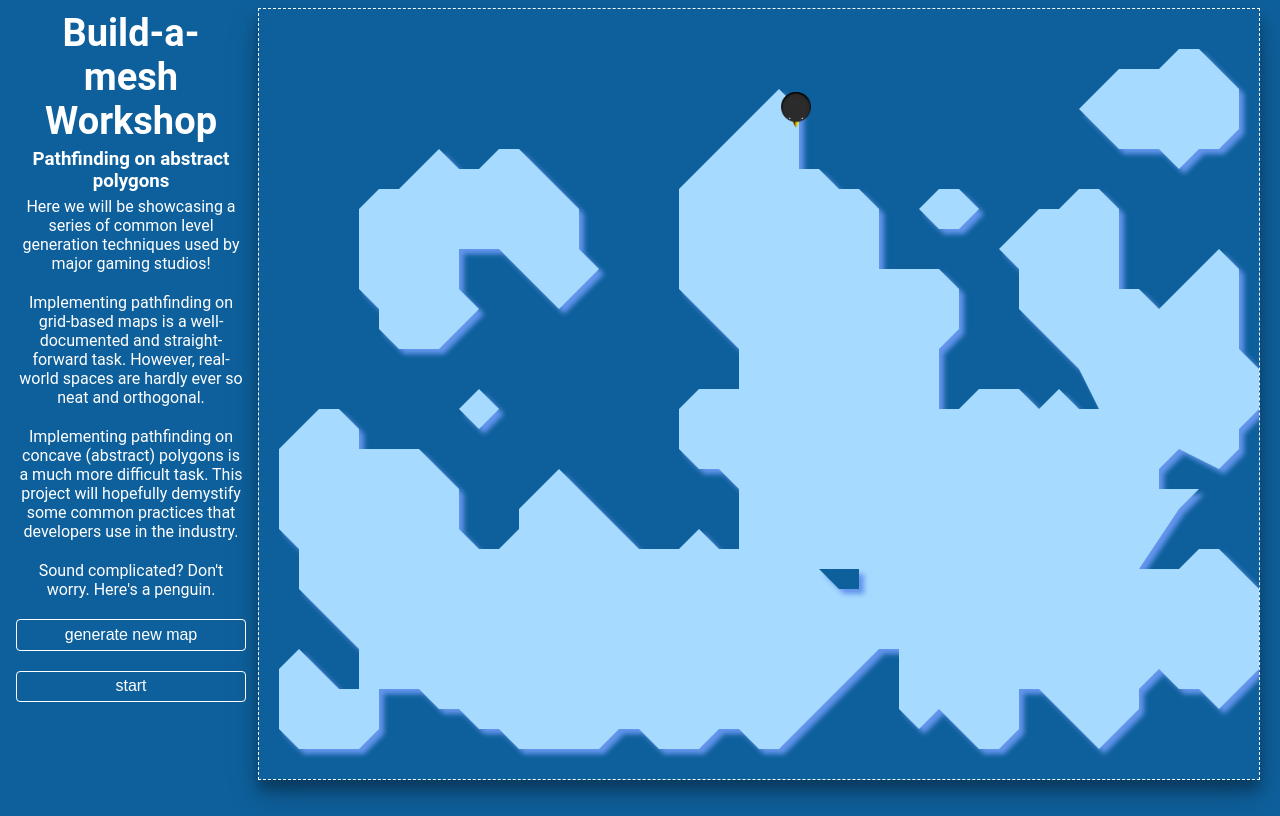
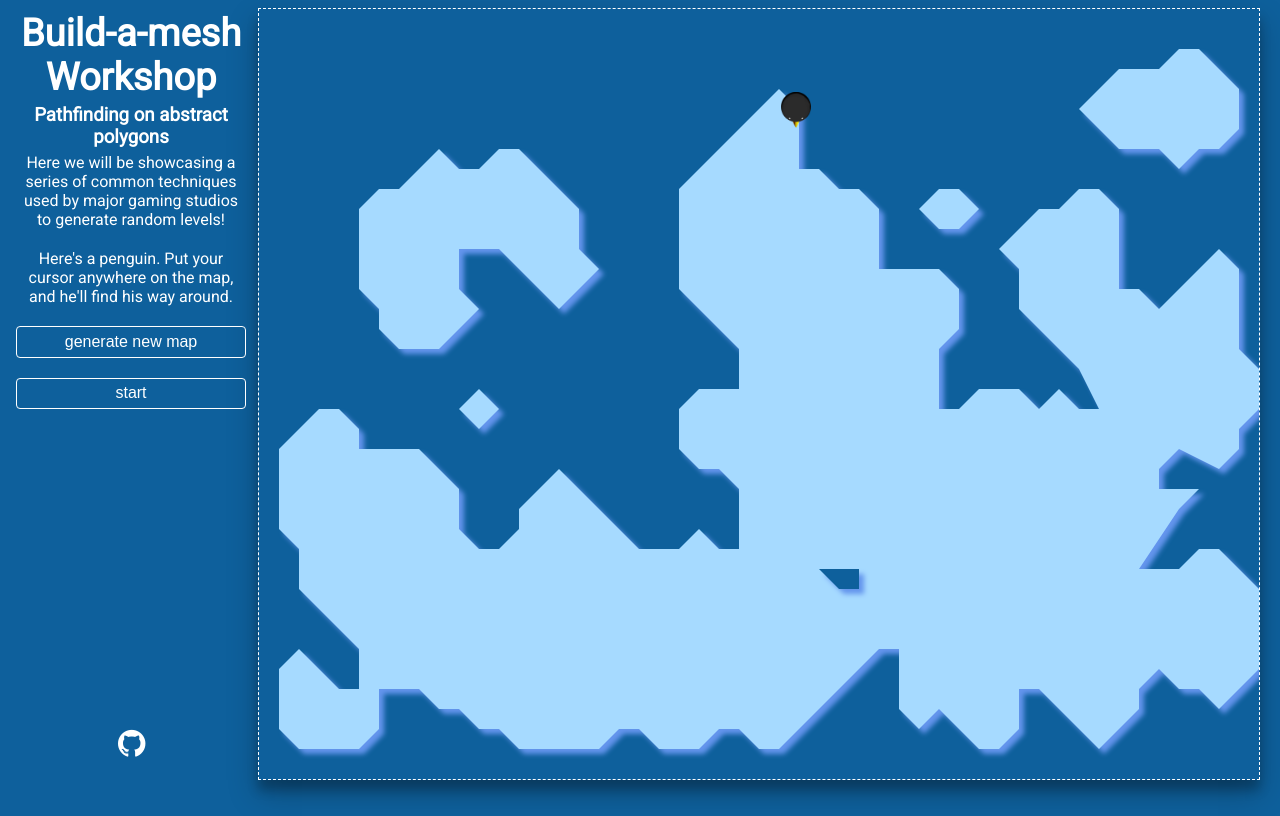
Before and after one commit to aelzeiny/Build-A-Mesh-Workshop, a website: page index.html in a window 1280 px wide. Drawn offline with Linux system fonts and the light colour scheme.

Commit message:
Cut down on first page

```diff
--- a/index.html
+++ b/index.html
@@ -4,8 +4,8 @@
     <meta charset="utf-8">
     <title>Navigation Mesh</title>
     <link rel="stylesheet" href="application.css">
-    <!--<link href="https://fonts.googleapis.com/css?family=Roboto" rel="stylesheet">
-    <link href="https://maxcdn.bootstrapcdn.com/font-awesome/4.7.0/css/font-awesome.min.css" rel="stylesheet">-->
+    <link href="https://fonts.googleapis.com/css?family=Roboto" rel="stylesheet">
+    <link href="https://maxcdn.bootstrapcdn.com/font-awesome/4.7.0/css/font-awesome.min.css" rel="stylesheet">
     <script type="text/javascript" src="bundle.js"></script>
   </head>
   <body>
@@ -15,20 +15,11 @@
         <h3>Pathfinding on abstract polygons</h3>
 
         <p>
-          Here we will be showcasing a series of common level generation
-          techniques used by major gaming studios!
+          Here we will be showcasing a series of common
+          techniques used by major gaming studios to generate random levels!
         </p>
         <p>
-          Implementing pathfinding on grid-based maps is a well-documented and straight-forward task.
-          However, real-world spaces are hardly ever so neat and orthogonal.
-        </p>
-        <p>
-          Implementing pathfinding on concave (abstract) polygons is a much more difficult
-          task. This project will hopefully demystify some common practices that developers
-          use in the industry.
-        </p>
-        <p>
-          Sound complicated? Don't worry. Here's a penguin.
+          Here's a penguin. Put your cursor anywhere on the map, and he'll find his way around.
         </p>
 
         <button id="regen">generate new map</button>
@@ -124,7 +115,10 @@
           Look at him go! Isn't that adorable?
         </p>
         <p>
-          Thanks for listening!
+          If you're looking for more detail on the algorithms used along with code snippits, visit the url below.
+        </p>
+        <p>
+          Thanks for Playing!
         </p>
       </div>
 
```
